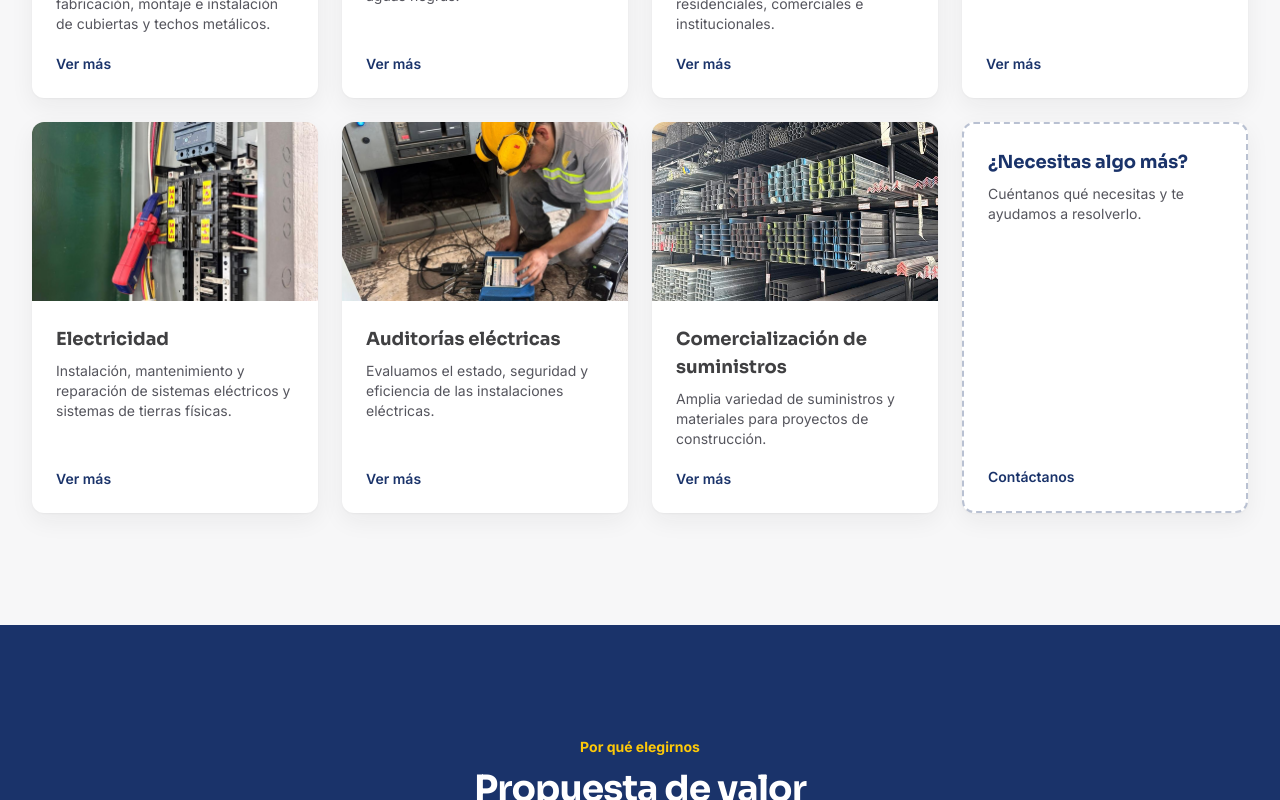
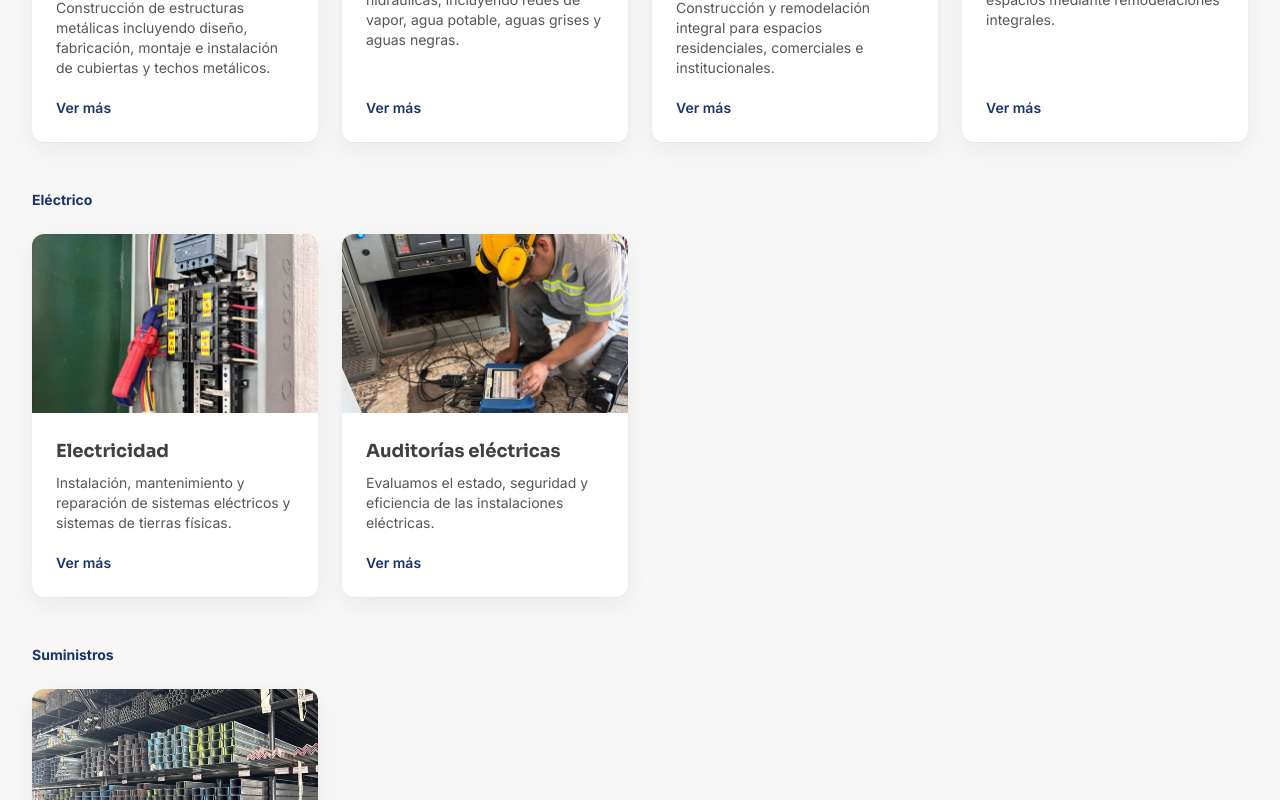
Before and after one commit to abraham414/PROSERGUA, a Next.js app: page / in a window 1280 px wide. Shown: the part 1960-2760 px from the top of the page. Built offline with nearby package versions, Linux system fonts and the light colour scheme; no server answers.

Commit message:
Fix gallery grid orphans (flex-wrap), group 7 services into 3 categories to reduce decision-point size, derive years-of-trajectory dynamically instead of hardcoded string

```diff
--- a/app/nosotros/page.tsx
+++ b/app/nosotros/page.tsx
@@ -63,8 +63,9 @@ export default function NosotrosPage() {
             {company.teamSizeLabel.toLowerCase()}.
           </p>
           <p className="max-w-3xl text-gray-600">
-            PROSERGUA es una empresa guatemalteca con seis años de trayectoria en el mercado,
-            dedicada a brindar soluciones integrales en remodelación, construcción, servicios
+            PROSERGUA es una empresa guatemalteca con {new Date().getFullYear() - company.foundedYear}{" "}
+            años de trayectoria en el mercado, dedicada a brindar soluciones integrales en
+            remodelación, construcción, servicios
             eléctricos, auditorías eléctricas y comercialización de suministros para
             construcción y electricidad. A lo largo de estos años hemos tenido la oportunidad
             de colaborar con diversas instituciones y clientes del país, consolidando nuestra
--- a/components/sections/About.tsx
+++ b/components/sections/About.tsx
@@ -5,7 +5,7 @@ import { company } from "@/data/company";
 import { governmentClients } from "@/data/clients";
 
 const stats = [
-  { value: "2020", label: "Año de fundación" },
+  { value: `${company.foundedYear}`, label: "Año de fundación" },
   { value: "25", label: "Personas en el equipo" },
   { value: `${governmentClients.length}`, label: "Instituciones de gobierno atendidas" },
 ];
--- a/components/sections/ProjectGallery.tsx
+++ b/components/sections/ProjectGallery.tsx
@@ -48,14 +48,14 @@ export default function ProjectGallery({ projects }: ProjectGalleryProps) {
 
   return (
     <>
-      <div className="grid grid-cols-2 gap-4 sm:grid-cols-3 lg:grid-cols-4">
+      <div className="flex flex-wrap justify-center gap-4">
         {projects.map((project, index) => (
           <button
             key={project.id}
             id={project.id}
             type="button"
             onClick={() => setActiveIndex(index)}
-            className="group relative aspect-square overflow-hidden rounded-card focus-visible:outline focus-visible:outline-2 focus-visible:outline-offset-2 focus-visible:outline-secondary"
+            className="group relative aspect-square w-[calc(50%-0.5rem)] flex-none overflow-hidden rounded-card focus-visible:outline focus-visible:outline-2 focus-visible:outline-offset-2 focus-visible:outline-secondary sm:w-[calc(33.333%-0.667rem)] lg:w-[calc(25%-0.75rem)]"
             aria-label={`Ver en tamaño completo: ${project.category}`}
           >
             <Image
--- a/components/sections/Services.tsx
+++ b/components/sections/Services.tsx
@@ -1,9 +1,6 @@
-import Image from "next/image";
-import Link from "next/link";
 import Container from "@/components/ui/Container";
 import SectionHeading from "@/components/ui/SectionHeading";
-import Card from "@/components/ui/Card";
-import { services } from "@/data/services";
+import ServicesGrid from "@/components/sections/ServicesGrid";
 
 export default function Services() {
   return (
@@ -14,45 +11,7 @@ export default function Services() {
           title="Soluciones integrales para cada proyecto"
           align="center"
         />
-        <div className="grid gap-6 sm:grid-cols-2 lg:grid-cols-4">
-          {services.map((service) => (
-            <Link key={service.slug} href={`/servicios/${service.slug}`} className="group block">
-              <Card className="flex h-full flex-col overflow-hidden">
-                <div className="relative aspect-[16/10] overflow-hidden">
-                  <Image
-                    src={service.image.src}
-                    alt={service.image.alt}
-                    fill
-                    sizes="(min-width: 1024px) 25vw, (min-width: 640px) 50vw, 100vw"
-                    className="object-cover transition-transform duration-300 group-hover:scale-105"
-                  />
-                </div>
-                <div className="flex flex-1 flex-col gap-2 p-6">
-                  <h3 className="font-heading text-lg font-bold text-neutral-900 group-hover:text-secondary">
-                    {service.name}
-                  </h3>
-                  <p className="text-sm text-gray-600">{service.shortDescription}</p>
-                  <span className="mt-auto pt-3 text-sm font-semibold text-secondary">
-                    Ver más
-                  </span>
-                </div>
-              </Card>
-            </Link>
-          ))}
-          <Link href="/contacto" className="group block">
-            <Card className="flex h-full min-h-[220px] flex-col items-start justify-center gap-2 border-2 border-dashed border-secondary/30 bg-transparent p-6">
-              <h3 className="font-heading text-lg font-bold text-secondary">
-                ¿Necesitas algo más?
-              </h3>
-              <p className="text-sm text-gray-600">
-                Cuéntanos qué necesitas y te ayudamos a resolverlo.
-              </p>
-              <span className="mt-auto pt-3 text-sm font-semibold text-secondary group-hover:underline">
-                Contáctanos
-              </span>
-            </Card>
-          </Link>
-        </div>
+        <ServicesGrid ctaLabel="Contáctanos" />
       </Container>
     </section>
   );
--- /dev/null
+++ b/components/sections/ServicesGrid.tsx
@@ -0,0 +1,77 @@
+import Image from "next/image";
+import Link from "next/link";
+import Card from "@/components/ui/Card";
+import { services } from "@/data/services";
+import type { Service } from "@/types";
+
+const categoryOrder = ["Construcción y estructuras", "Eléctrico", "Suministros"];
+
+function groupByCategory(items: Service[]): { category: string; items: Service[] }[] {
+  return categoryOrder
+    .map((category) => ({ category, items: items.filter((item) => item.category === category) }))
+    .filter((group) => group.items.length > 0);
+}
+
+interface ServicesGridProps {
+  ctaLabel: string;
+}
+
+export default function ServicesGrid({ ctaLabel }: ServicesGridProps) {
+  const groups = groupByCategory(services);
+
+  return (
+    <div className="flex flex-col gap-12">
+      {groups.map((group) => (
+        <div key={group.category} className="flex flex-col gap-6">
+          <h2 className="text-sm font-bold text-secondary">{group.category}</h2>
+          <div className="flex flex-wrap gap-6">
+            {group.items.map((service) => (
+              <Link
+                key={service.slug}
+                href={`/servicios/${service.slug}`}
+                className="group block w-full flex-none sm:w-[calc(50%-0.75rem)] lg:w-[calc(25%-1.125rem)]"
+              >
+                <Card className="flex h-full flex-col overflow-hidden">
+                  <div className="relative aspect-[16/10] overflow-hidden">
+                    <Image
+                      src={service.image.src}
+                      alt={service.image.alt}
+                      fill
+                      sizes="(min-width: 1024px) 25vw, (min-width: 640px) 50vw, 100vw"
+                      className="object-cover transition-transform duration-300 group-hover:scale-105"
+                    />
+                  </div>
+                  <div className="flex flex-1 flex-col gap-2 p-6">
+                    <h3 className="font-heading text-lg font-bold text-neutral-900 group-hover:text-secondary">
+                      {service.name}
+                    </h3>
+                    <p className="text-sm text-gray-600">{service.shortDescription}</p>
+                    <span className="mt-auto pt-3 text-sm font-semibold text-secondary">
+                      Ver más
+                    </span>
+                  </div>
+                </Card>
+              </Link>
+            ))}
+          </div>
+        </div>
+      ))}
+
+      <Link href="/contacto" className="group block">
+        <Card className="flex flex-col items-start gap-2 border-2 border-dashed border-secondary/30 bg-transparent p-6 sm:flex-row sm:items-center sm:justify-between">
+          <div>
+            <h3 className="font-heading text-lg font-bold text-secondary">
+              ¿Necesitas algo más?
+            </h3>
+            <p className="text-sm text-gray-600">
+              Cuéntanos qué necesitas y te ayudamos a resolverlo.
+            </p>
+          </div>
+          <span className="text-sm font-semibold text-secondary group-hover:underline">
+            {ctaLabel}
+          </span>
+        </Card>
+      </Link>
+    </div>
+  );
+}
--- a/data/company.ts
+++ b/data/company.ts
@@ -4,6 +4,7 @@ export const company: CompanyInfo = {
   legalName: "Proyectos y Servicios de Guatemala",
   brandName: "PROSERGUA",
   tagline: "Proyectos y Servicios de Guatemala",
+  foundedYear: 2020,
   foundedLabel: "Fundada en diciembre de 2020",
   teamSizeLabel: "Equipo de aproximadamente 25 personas entre empleados directos y colaboradores externos",
   mission:
--- a/data/services.ts
+++ b/data/services.ts
@@ -4,6 +4,7 @@ export const services: Service[] = [
   {
     slug: "herreria-estructuras-metalicas",
     name: "Herrería / Estructuras metálicas",
+    category: "Construcción y estructuras",
     shortDescription:
       "Construcción de estructuras metálicas incluyendo diseño, fabricación, montaje e instalación de cubiertas y techos metálicos.",
     description:
@@ -17,6 +18,7 @@ export const services: Service[] = [
   {
     slug: "tuberia-hidraulica",
     name: "Tubería hidráulica",
+    category: "Construcción y estructuras",
     shortDescription:
       "Instalación y montaje de tuberías hidráulicas, incluyendo redes de vapor, agua potable, aguas grises y aguas negras.",
     description:
@@ -30,6 +32,7 @@ export const services: Service[] = [
   {
     slug: "construccion-reforzamiento",
     name: "Construcción / Reforzamiento",
+    category: "Construcción y estructuras",
     shortDescription:
       "Construcción y remodelación integral para espacios residenciales, comerciales e institucionales.",
     description:
@@ -48,6 +51,7 @@ export const services: Service[] = [
   {
     slug: "remodelaciones",
     name: "Remodelaciones",
+    category: "Construcción y estructuras",
     shortDescription:
       "Transformamos y adecuamos espacios mediante remodelaciones integrales.",
     description:
@@ -66,6 +70,7 @@ export const services: Service[] = [
   {
     slug: "electricidad",
     name: "Electricidad",
+    category: "Eléctrico",
     shortDescription:
       "Instalación, mantenimiento y reparación de sistemas eléctricos y sistemas de tierras físicas.",
     description:
@@ -79,6 +84,7 @@ export const services: Service[] = [
   {
     slug: "auditorias-electricas",
     name: "Auditorías eléctricas",
+    category: "Eléctrico",
     shortDescription:
       "Evaluamos el estado, seguridad y eficiencia de las instalaciones eléctricas.",
     description:
@@ -91,6 +97,7 @@ export const services: Service[] = [
   {
     slug: "comercializacion-suministros",
     name: "Comercialización de suministros",
+    category: "Suministros",
     shortDescription:
       "Amplia variedad de suministros y materiales para proyectos de construcción.",
     description:
--- a/types/index.ts
+++ b/types/index.ts
@@ -2,6 +2,7 @@ export interface CompanyInfo {
   legalName: string;
   brandName: string;
   tagline: string;
+  foundedYear: number;
   foundedLabel: string;
   teamSizeLabel: string;
   mission: string;
@@ -31,6 +32,7 @@ export interface ContactInfo {
 export interface Service {
   slug: string;
   name: string;
+  category: string;
   shortDescription: string;
   description: string;
   bullets?: string[];
```
Also changed, not shown: app/servicios/page.tsx (+2 -43 lines).
